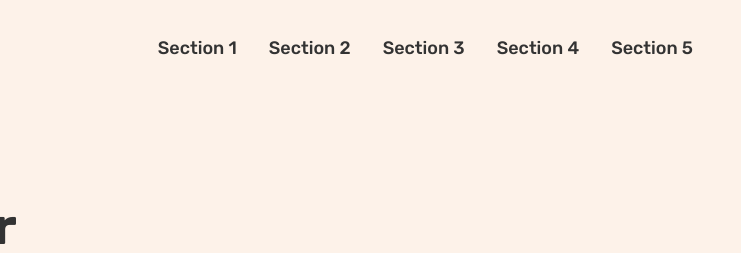
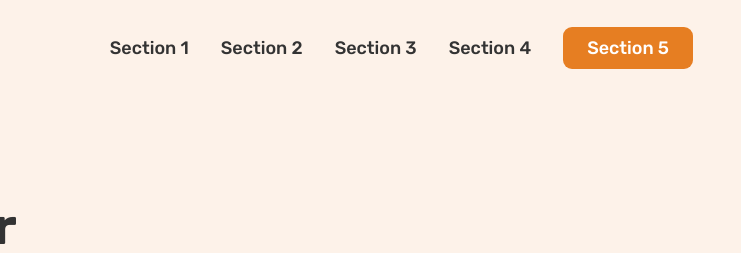
Before and after one commit to mukhtarabdirahman/Omnifood, a plain HTML site: page index.html in a window 1280 px wide. Shown: the top 253 px of the page, 539-1280 px from the left. Drawn offline with Linux system fonts and the light colour scheme.

Commit message:
styling the navbar

```diff
--- a/css/style.css
+++ b/css/style.css
@@ -77,11 +77,13 @@ body {
 .main-nav-list {
     list-style: none;
     display: flex;
+    align-items: center;
     gap: 3.2rem;
 }
 
 .main-nav-link:link,
 .main-nav-link:visited {
+    display: inline-block;
     text-decoration: none;
     color: #333;
     font-weight: 500;
@@ -92,6 +94,19 @@ body {
 .main-nav-link:hover,
 .main-nav-link:active {
     color: #cf711f;
+}
+
+.main-nav-link.nav-cta:link,
+.main-nav-link.nav-cta:visited {
+    padding: 1.2rem 2.4rem;
+    border-radius: 9px;
+    color: #fff;
+    background-color: #e67e22;
+}
+
+.main-nav-link.nav-cta:hover,
+.main-nav-link.nav-cta:active {
+    background-color: #333;
 }
 
 /***************************/
@@ -113,8 +128,6 @@ body {
     align-items: center;
 }
 
-
-
 .hero-description {
     font-size: 2rem;
     line-height: 1.6;
@@ -132,12 +145,9 @@ body {
     transition: background-color 0.8s;
 }
 
-
 .hero-img {
     width: 100%;
 }
-
-
 
 .delivered-meals {
     display: flex;
--- a/index.html
+++ b/index.html
@@ -20,7 +20,7 @@
                 <li><a href="#" class="main-nav-link">Section 2</a></li>
                 <li><a href="#" class="main-nav-link">Section 3</a></li>
                 <li><a href="#" class="main-nav-link">Section 4</a></li>
-                <li><a href="#" class="main-nav-link">Section 5</a></li>
+                <li><a href="#" class="main-nav-link nav-cta">Section 5</a></li>
             </ul>
         </nav>
     </header>
```
